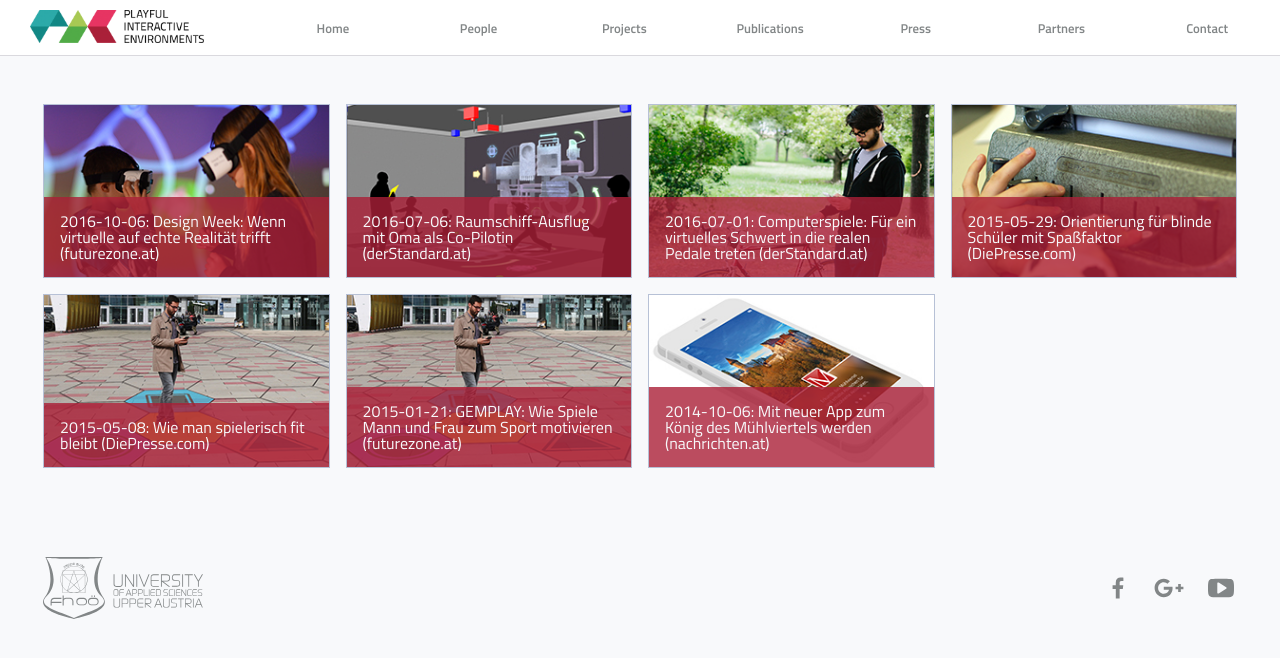
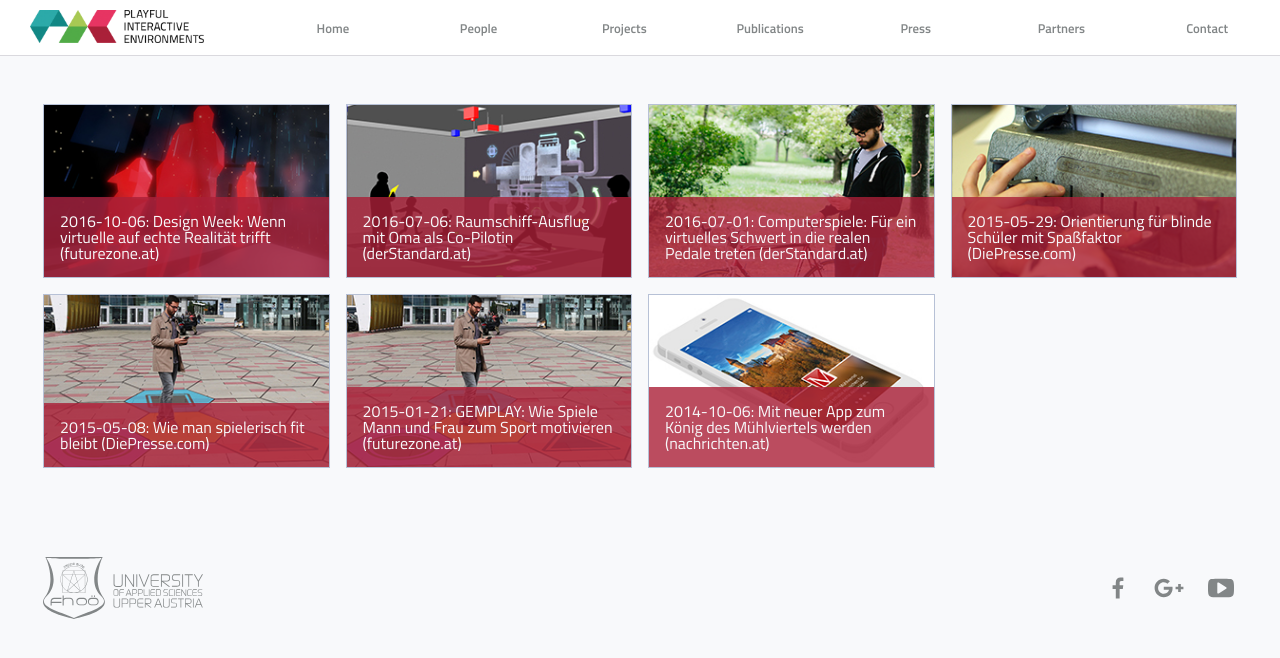
Before and after one commit to Playful-Interactive-Environments/pie-lab.at, a Jekyll site: the page built from _pages/press.html, in a window 1280 px wide. Shown: the top 658 px of the page. Built offline with Jekyll 4.4.1, drawn with Linux system fonts in a browser that asks for light colours.

Commit message:
Updated press release image for the Invisible Walls futurezone article

```diff
--- a/_data/pressrelease.yml
+++ b/_data/pressrelease.yml
@@ -1,6 +1,6 @@
 - title: "Design Week: Wenn virtuelle auf echte Realität trifft"
   date: "2016-10-06"
-  titleimage: "/projects/piedeck/piedeck-preview.jpg"
+  titleimage: "/projects/invisible-walls/invisible-walls-preview.jpg"
   link:
     label: "futurezone.at"
     url: "https://futurezone.at/digital-life/design-week-wenn-virtuelle-auf-echte-realitaet-trifft/224.559.240"
```
